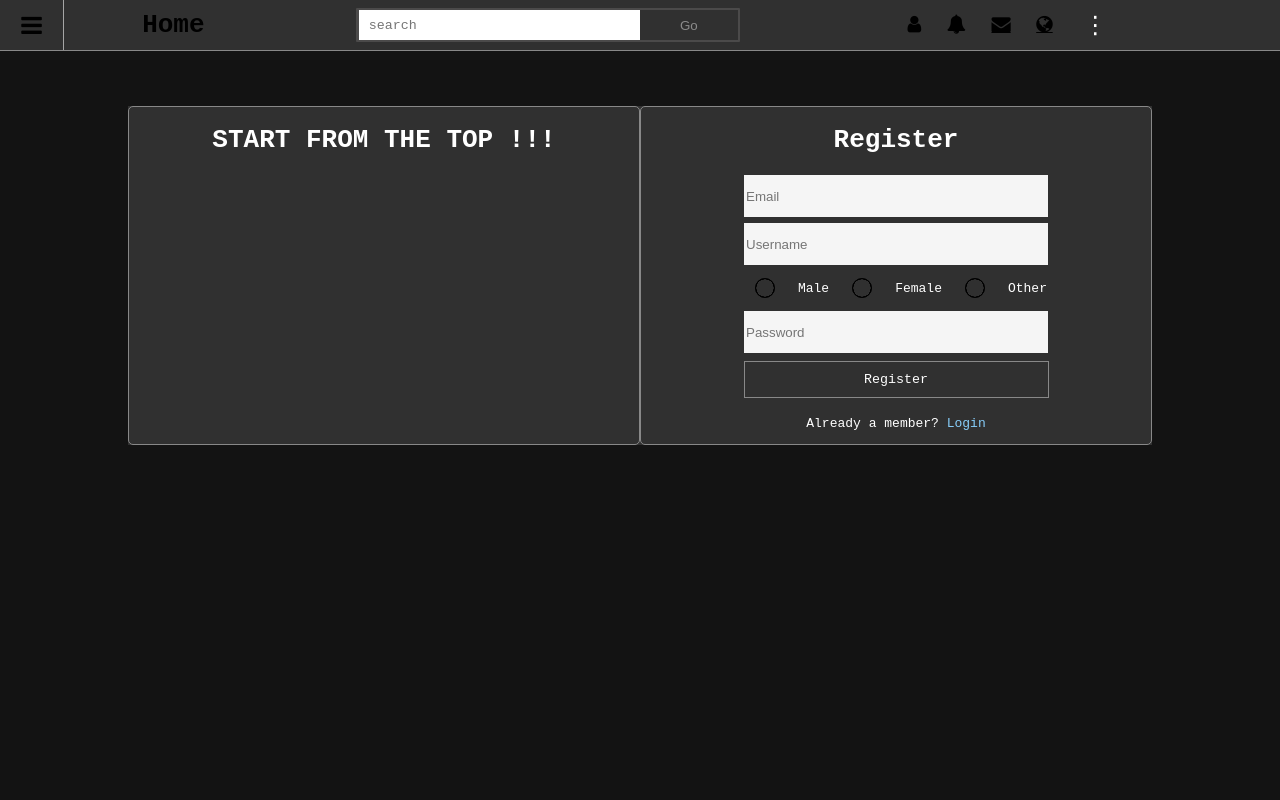
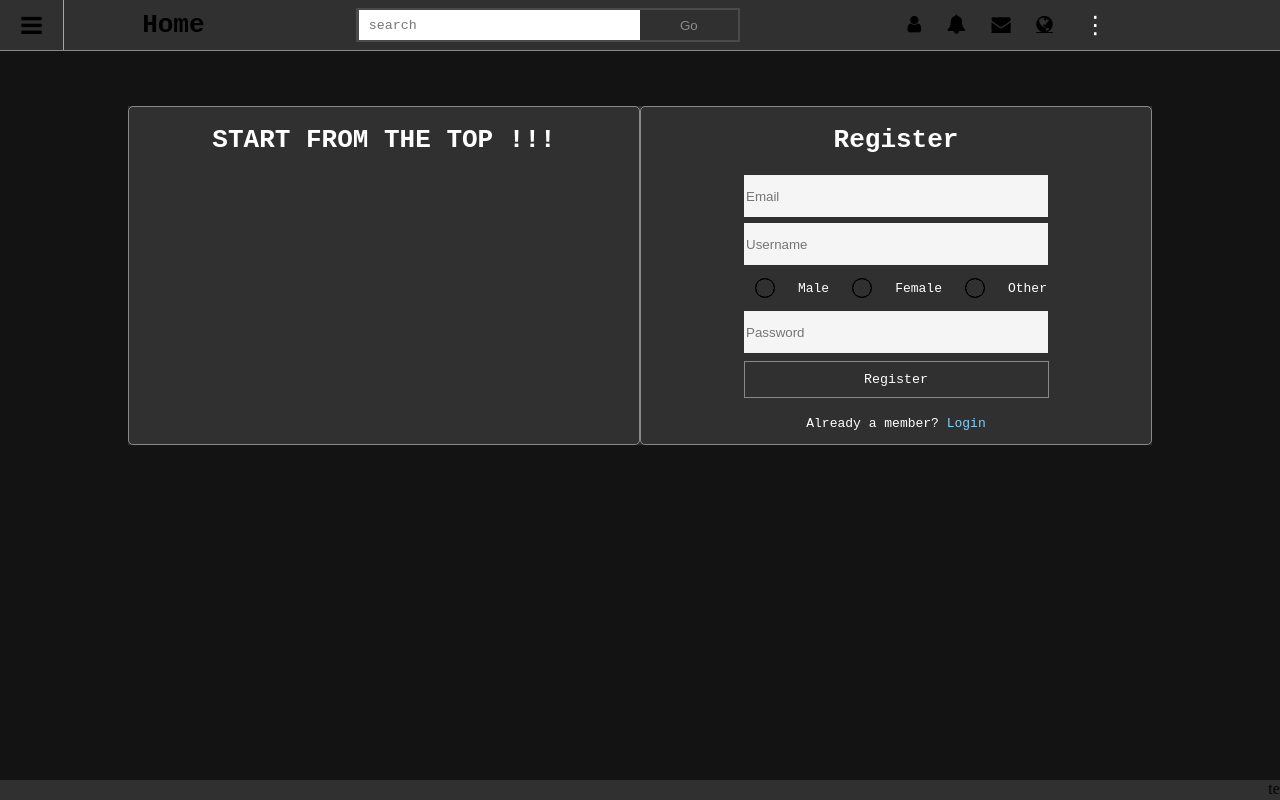
Before and after one commit to itsyoboygod/saucetest, a React (Create React App) app: page /Register in a window 1280 px wide. Built offline with nearby package versions, Linux system fonts and the light colour scheme.

Commit message:
auth.js created and some styling in components/ from = Home / 10/03/21 - 11:45

```diff
--- a/src/App.jsx
+++ b/src/App.jsx
@@ -11,7 +11,7 @@ const App = () => (
     <BrowserRouter>
       <Header />
       <Routes />
-      {/* <NewsFooter /> */}
+      <NewsFooter />
     </BrowserRouter>
   </div>
 );
--- /dev/null
+++ b/src/auth.js
@@ -0,0 +1 @@
+export const isAuthenticated = () => false;
--- a/src/components/NewsFooter/index.js
+++ b/src/components/NewsFooter/index.js
@@ -7,7 +7,7 @@ const NewsFooter = () =>
 
 
     <div className="news-footer">
-           <marquee>teste |</marquee>
+           <marquee>teste | teste2 | teste3 | teste4 | teste5 | teste6 </marquee>
     </div>
 </header>
 
--- a/src/components/NewsFooter/style.css
+++ b/src/components/NewsFooter/style.css
@@ -1,10 +1,10 @@
 .news-footer {
     display: block;
-    background-color: lightcoral;
+    background-color: #303030;
     width: 100%;
     height: 20px;
-    position: absolute;
+    position: fixed;
     left: 0;
-    margin-bottom: 0px;
+    bottom: 0px;
     z-index: 999;
 }
--- a/src/routes.jsx
+++ b/src/routes.jsx
@@ -1,18 +1,29 @@
-import React from "react";
+import React, { Component } from "react";
 
 import { BrowserRouter, Route, Switch, Redirect } from "react-router-dom";
-
 import Home from "./Home";
 import All from "./components/All";
 import Login from "./Login";
 import Registerpanel from "./Register";
+import {isAuthenticated} from "./auth"
+
+const PrivateRoute = ({component: Component, ...rest}) =>(
+  <Route {...rest} render={props => isAuthenticated() ?(
+    <Component {...props}/>
+  ) : (
+    <Redirect to={{pathname: '/', state: {from: props.location}}}/>
+  )
+}
+/>
+
+);
 
 
 const Routes = () => (
   <BrowserRouter>
     <Switch>
       <Route exact path="/" component={Home} />{" "}
-      <Route path="/All" component={All} />{" "}
+      {/* <Route path="/All" component={All} />{" "} */}
       {/* <Route exact path="/" component={() => <h1>Login</h1>} /> */}
       <Route path="/Register" component={Registerpanel} />
       <Route
@@ -21,6 +32,8 @@ const Routes = () => (
           <h1 style={{ margin: "15%", color: "white" }}>Page not found :(</h1>
         )}
       />
+
+      <PrivateRoute path="/All" component={All}/>
     </Switch>
   </BrowserRouter>
 );
```
Also changed, not shown: src/Home/index.jsx (+4 -6 lines).
